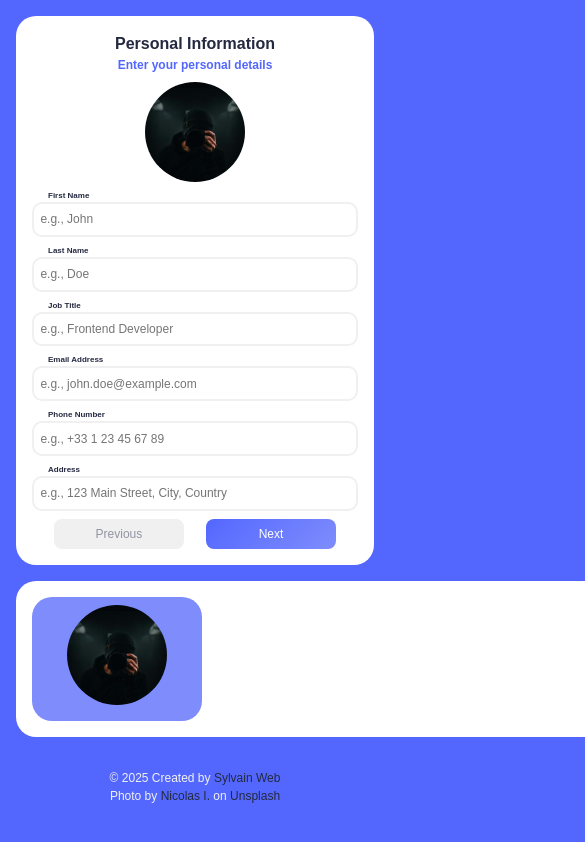
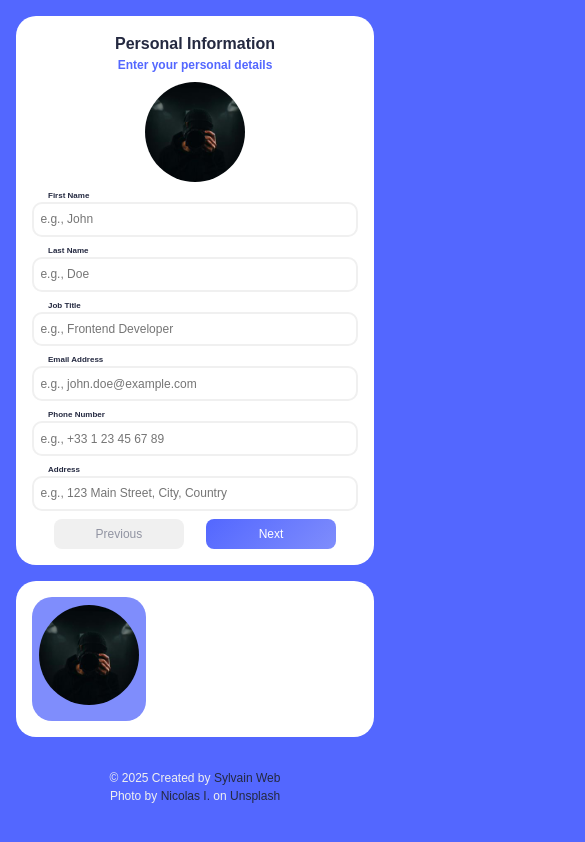
Before and after one commit to SylvainPS78/odin-cv-application, a React (Vite) app: page / in a window 390 px wide. Shown: the top 842 px of the page, 585 px wide, since content can reach past the window. Built offline with nearby package versions, Linux system fonts and the light colour scheme; a web font is replaced by a local one.

Commit message:
FEAT Finished design < 1000 px

```diff
--- a/src/assets/styles/App.css
+++ b/src/assets/styles/App.css
@@ -212,7 +212,7 @@
 .cv-preview-container {
   background-color: #ffffff;
   width: 40vw;
-  min-width: 600px;
+  min-width: 700px;
   padding: 1rem;
   border-radius: 20px;
   position: absolute;
@@ -220,13 +220,14 @@
   left: 30vw;
   height: calc(94vh - 2rem);
   display: grid;
-  grid-template-columns: 30% 70%;
+  grid-template-columns: 35% 65%;
 }
 @media (max-width: 1000px) {
   .cv-preview-container {
     position: static;
     width: 100%;
     max-width: 800px;
+    min-width: 250px;
     margin: 0 auto;
     height: auto;
     left: 0;
@@ -399,6 +400,15 @@
   font-size: clamp(8px, 1vw + 0.25rem, 12.5px);
   text-align: left;
 }
+.preview-email .user-contact,
+.preview-phone .user-contact,
+.preview-address .user-contact {
+  word-wrap: break-word;
+  word-break: break-all;
+  -webkit-hyphens: auto;
+          hyphens: auto;
+  overflow-wrap: break-word;
+}
 
 .contact-icon {
   min-width: 16px;
--- a/src/assets/styles/App.scss
+++ b/src/assets/styles/App.scss
@@ -242,7 +242,7 @@
 .cv-preview-container {
   background-color: $white;
   width: 40vw;
-  min-width: 600px;
+  min-width: 700px;
   padding: $spacing-sm;
   border-radius: $container-radius;
   position: absolute;
@@ -250,12 +250,13 @@
   left: 30vw;
   height: calc(94vh - 2 * $spacing-sm);
   display: grid;
-  grid-template-columns: 30% 70%;
+  grid-template-columns: 35% 65%;
 
   @media (max-width: 1000px) {
     position: static;
     width: 100%;
     max-width: 800px;
+    min-width: 250px;
     margin: 0 auto;
     height: auto;
     left: 0;
@@ -438,6 +439,13 @@
   gap: 0.5rem;
   font-size: $font-size-extra-small;
   text-align: left;
+
+  .user-contact {
+    word-wrap: break-word;
+    word-break: break-all;
+    hyphens: auto;
+    overflow-wrap: break-word;
+  }
 }
 
 .contact-icon {
```
Also changed, not shown: 1 other file (tests, documents, lock files or other folders).
